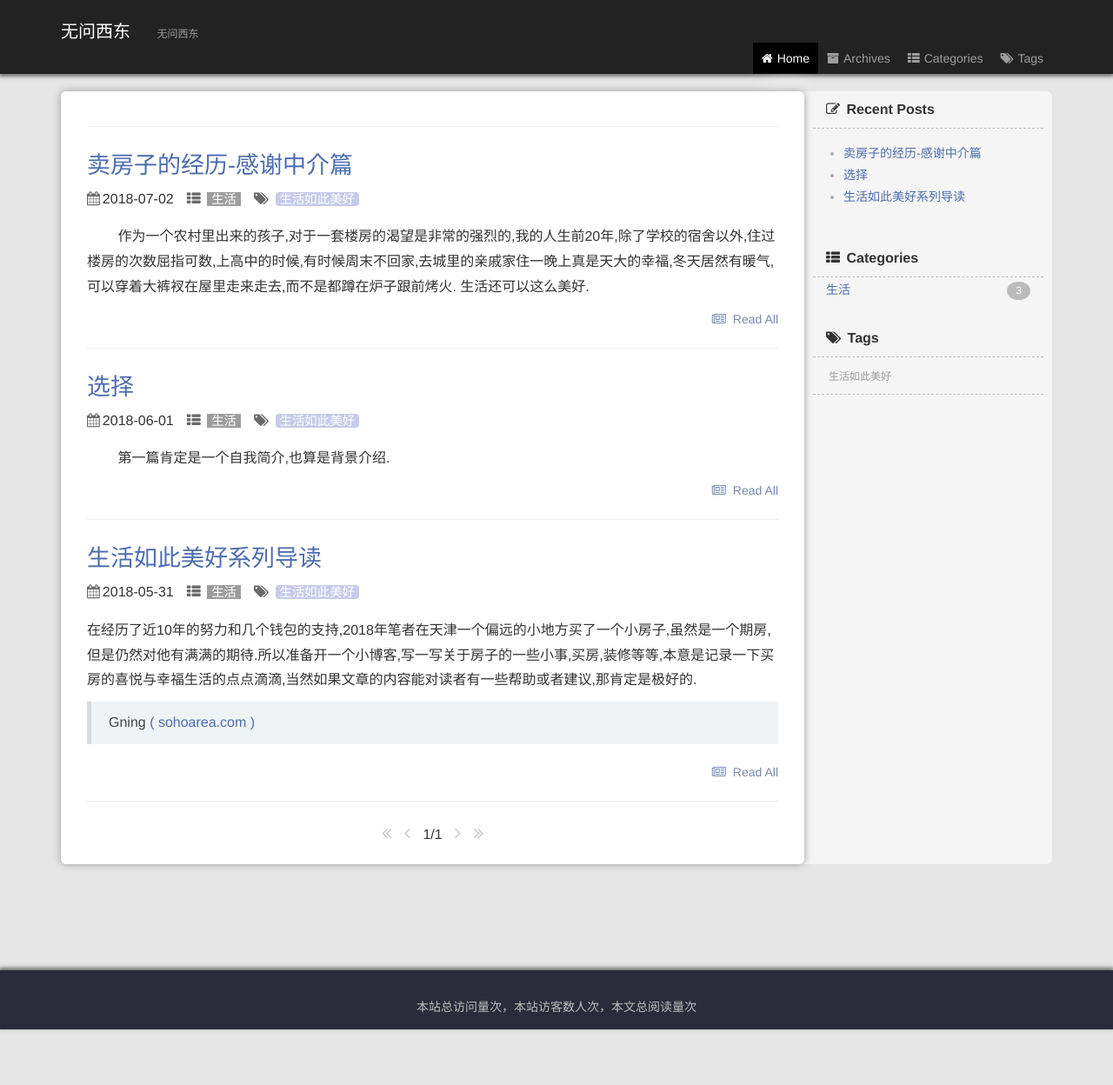
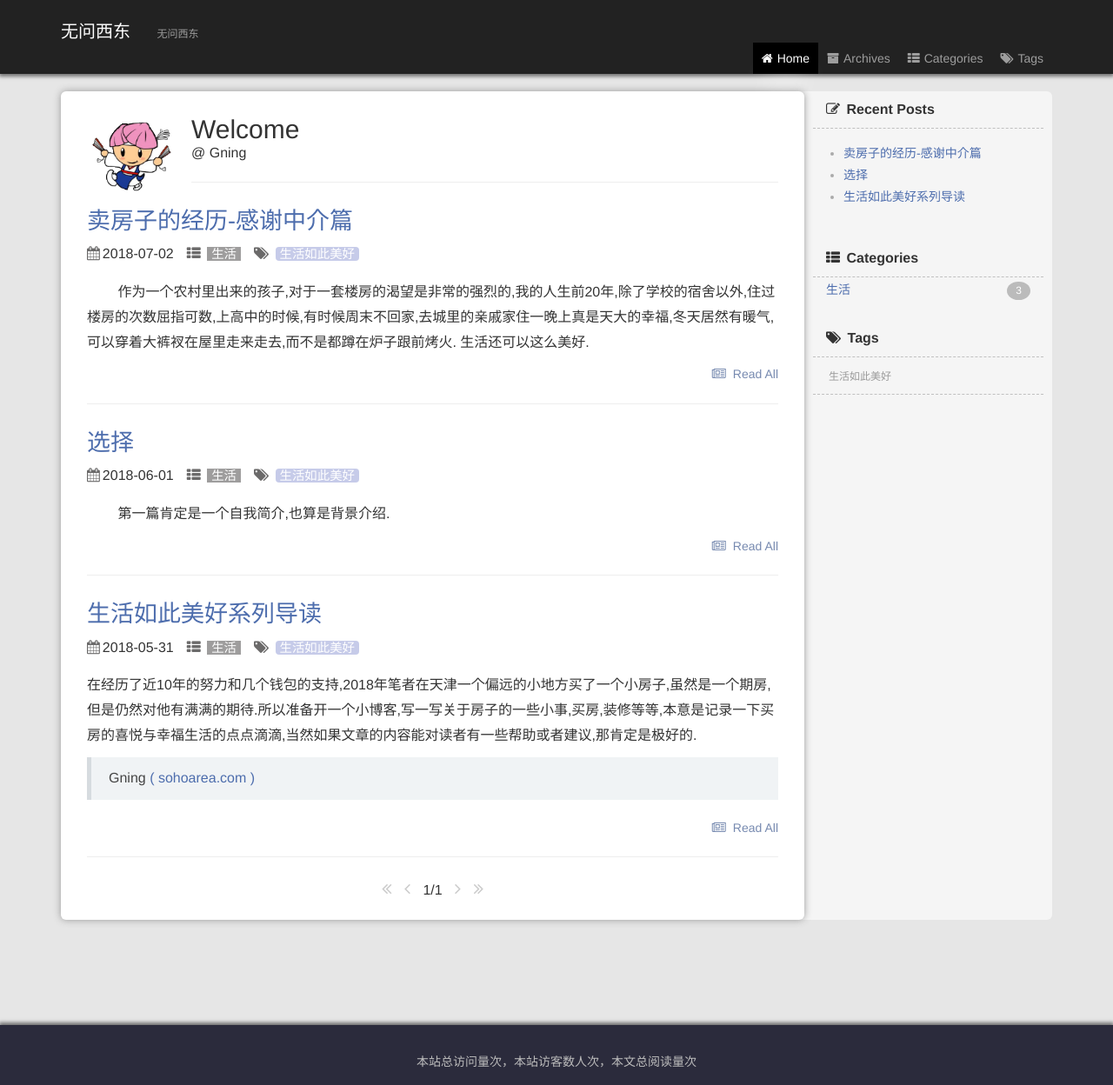
Before and after one commit to wuming0108/wuming0108.github.io, a Jekyll site: the page built from index.html, in a window 1280 px wide. Shown: the whole page at 87% size. Built offline with Jekyll 4.4.1, drawn with Linux system fonts in a browser that asks for light colours; the list of posts is cut into pages by our own code; comment, search, counter and statistics services are not loaded; a style sheet for code colours, icons or effects is not loaded; before the commit the page ends 1184 px from its top, so only the background shows below that.

Commit message:
添加title

```diff
--- a/index.html
+++ b/index.html
@@ -4,7 +4,10 @@
 
 <div class="page clearfix" index>
     <div class="left">
-
+        <img src="image/icon.png" style="width:100px;float:left;margin-right:20px;">
+        <h1>Welcome</h1>
+        <small>{{site.motto}}</small>
+        <div>@ Gning</div>
         <hr>
         <ul>
             {% for post in paginator.posts %}
```
